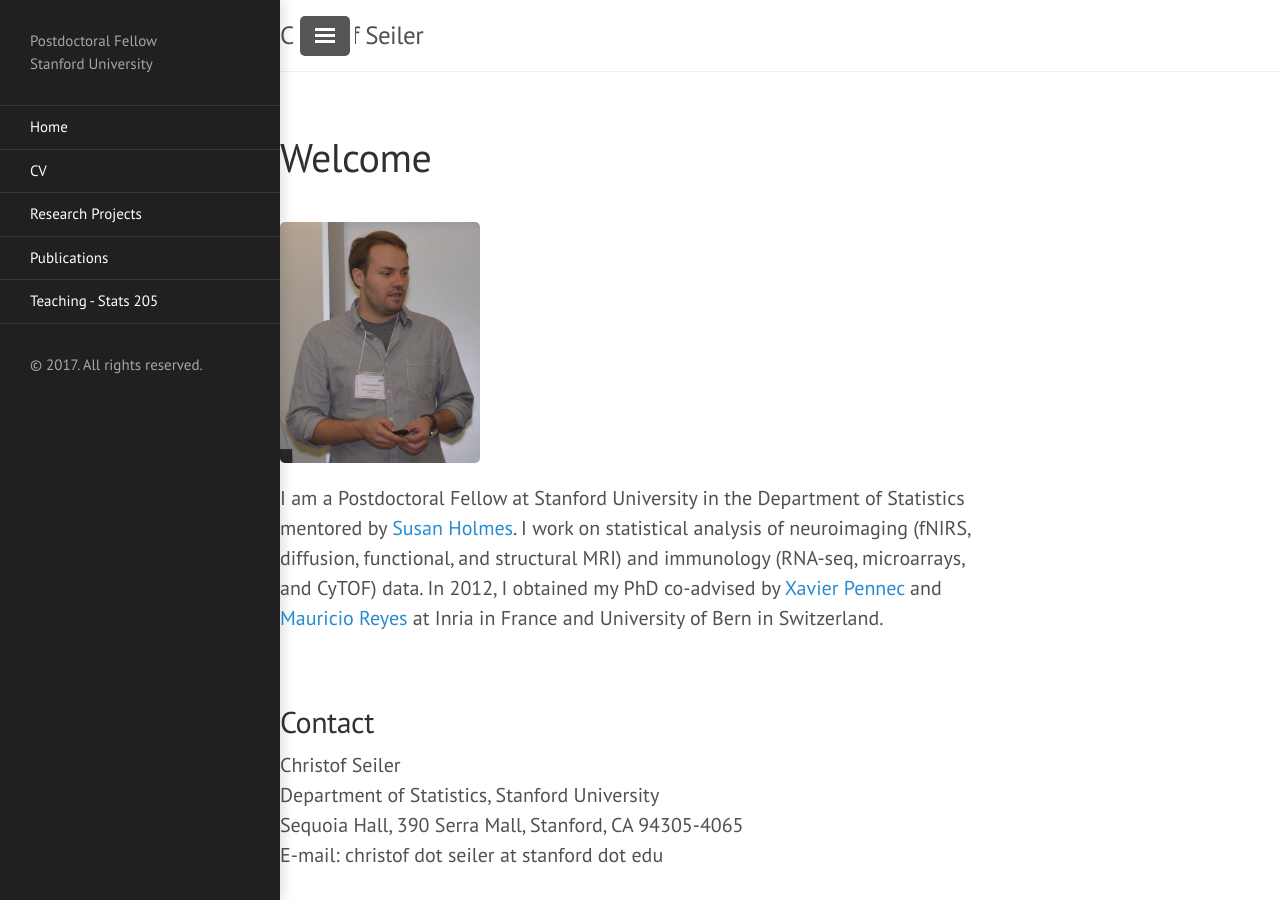
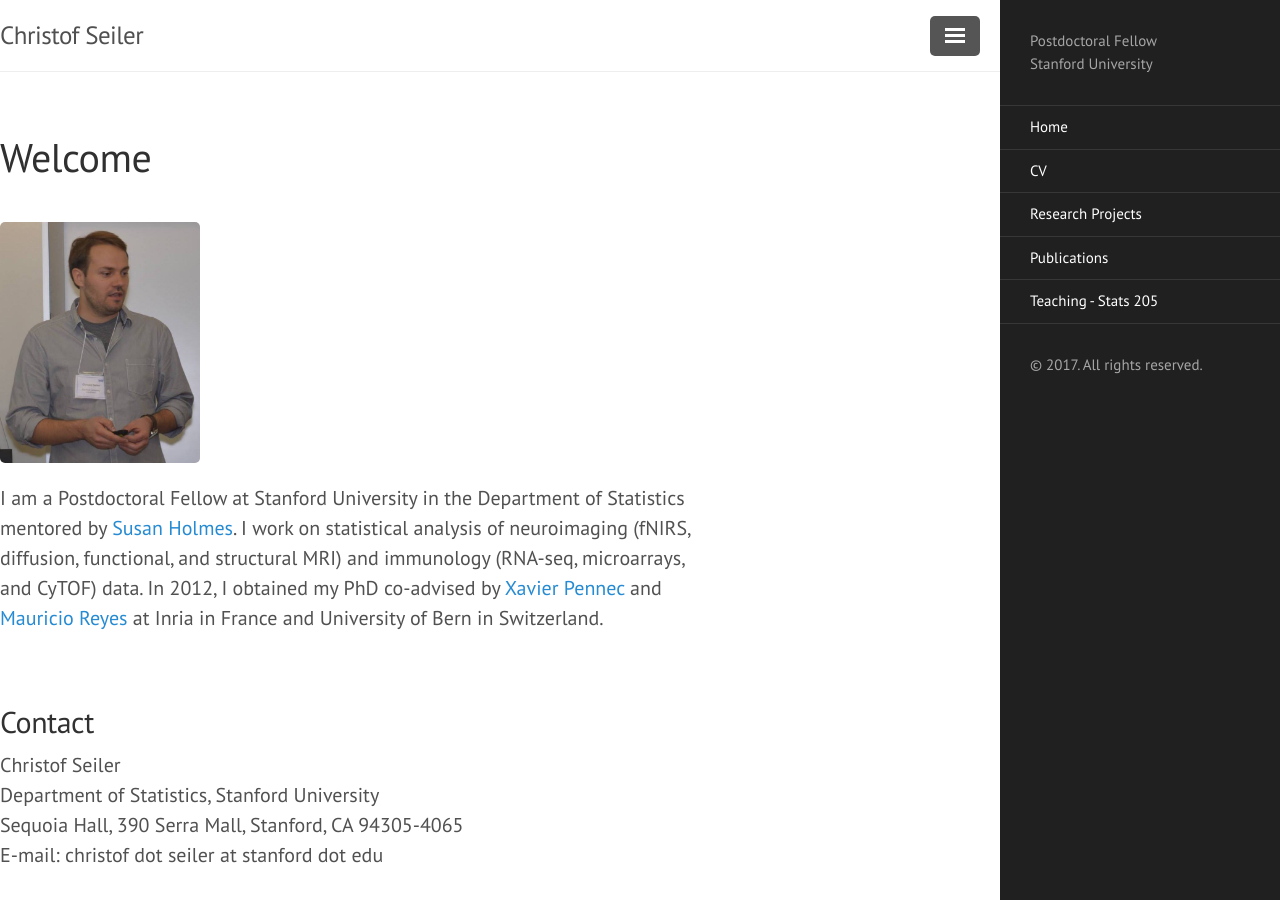
Before and after one commit to ChristofSeiler/ChristofSeiler.github.io, a Jekyll site: the page built from index.html, in a window 1280 px wide. Built offline with Jekyll 4.4.1, drawn with Linux system fonts in a browser that asks for light colours; the list of posts is cut into pages by our own code.

Commit message:
try different layout

```diff
--- a/_layouts/default.html
+++ b/_layouts/default.html
@@ -3,7 +3,7 @@
 
   {% include head.html %}
 
-  <body class="sidebar-overlay">
+  <body class="layout-reverse">
 
     {% include sidebar.html %}
 
```
